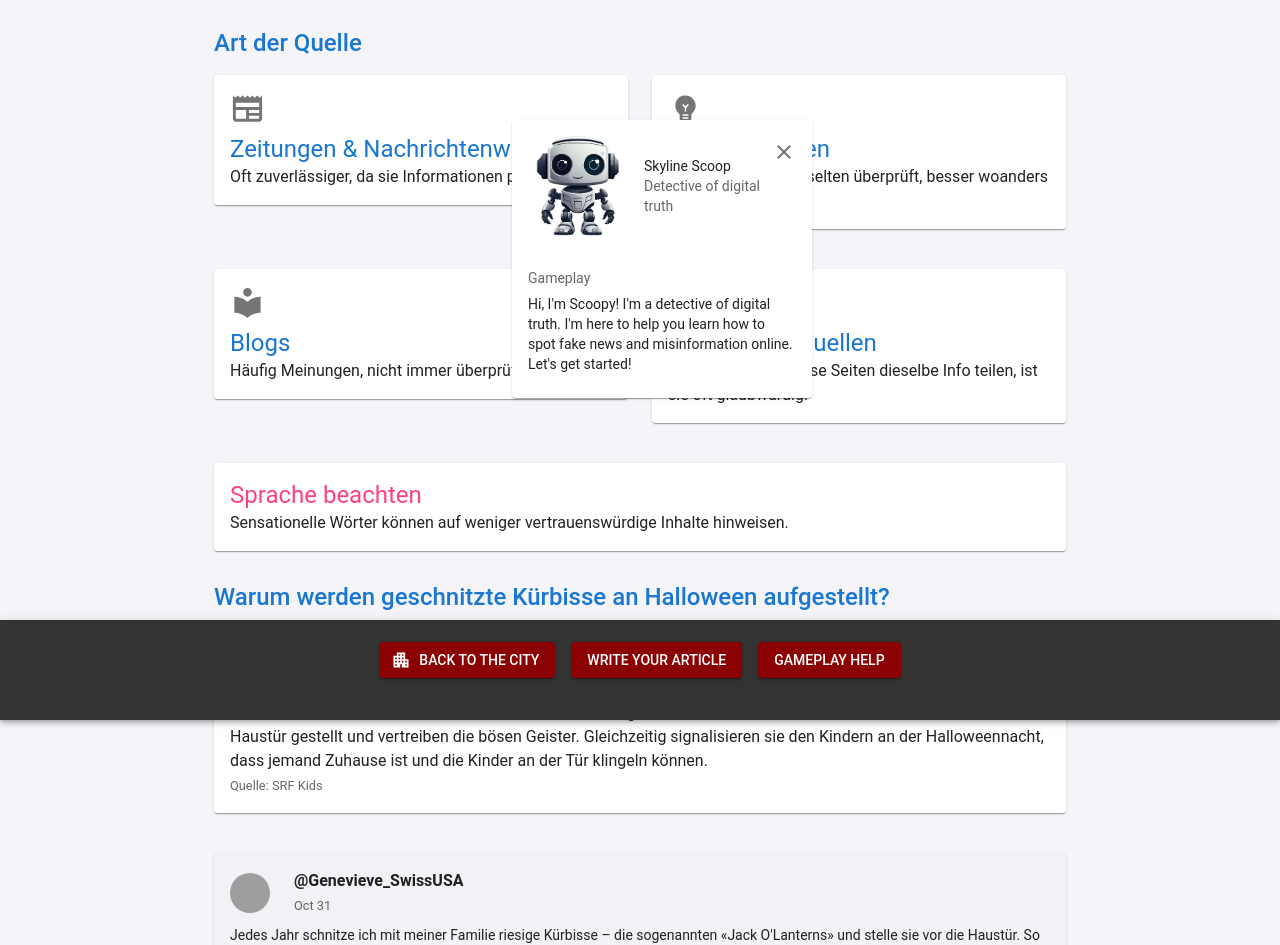
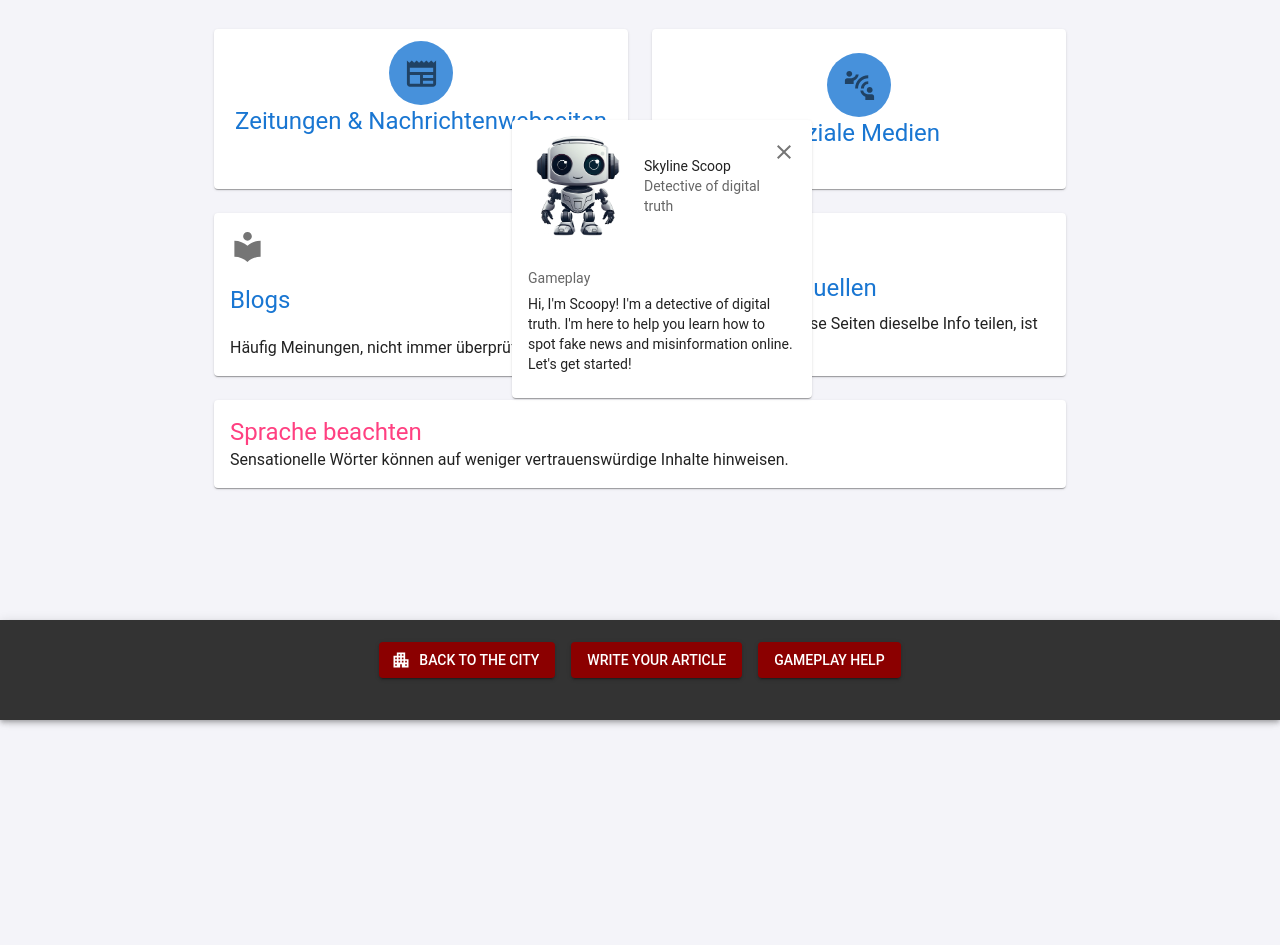
Before and after one commit to yasmineantille/herhack-2024, a React (Create React App) app in the folder srg-challenge/: page /herhack-2024/quote in a window 1280 px wide. Shown: the part 80-1025 px from the top of the page. After the commit the page ends 800 px from the top, so only its background shows below. Built offline with nearby package versions, Linux system fonts and the light colour scheme; grey boxes are pictures that could not be loaded.

Commit message:
adds flippable cards

```diff
--- /dev/null
+++ b/srg-challenge/src/components/FlippableCard/FlippableCard.css
@@ -0,0 +1,35 @@
+.flippable-card {
+    perspective: 1000px;
+    cursor: pointer;
+    width: 100%;
+    height: 100%;
+}
+
+.card-content {
+    display: flex;
+    transition: transform 0.6s;
+    transform-style: preserve-3d;
+}
+
+.flipped .card-content {
+    transform: rotateY(180deg);
+}
+
+.card-front,
+.card-back {
+    width: 100%;
+    height: 100%;
+    display: flex;
+    justify-content: center;
+    align-items: center;
+    flex-direction: column;
+    backface-visibility: hidden;
+}
+
+.card-front {
+    position: absolute;
+}
+
+.card-back {
+    transform: rotateY(180deg);
+}
--- /dev/null
+++ b/srg-challenge/src/components/FlippableCard/FlippableCard.tsx
@@ -0,0 +1,77 @@
+import React, { useState } from 'react';
+import { Box, Typography } from '@mui/material';
+import {Newspaper, LocalLibrary} from '@mui/icons-material';
+import { StyledSourceCard } from '../StyledComponents/StyledComponents';
+import './FlippableCard.css';
+import ConnectWithoutContactIcon from '@mui/icons-material/ConnectWithoutContact';
+
+interface FlippableCardProps {
+    icon: string;
+    title: string;
+    flipsideText: string;
+}
+
+const IconBox: React.FC<{ icon: string }> = ({ icon }) => {
+    const renderIcon = () => {
+        switch (icon) {
+            case 'newspaper':
+                return <Newspaper color="action" fontSize="large" />;
+            case 'connect':
+                return <ConnectWithoutContactIcon color='action' fontSize='large' />;
+            case 'library':
+                return <LocalLibrary color="action" fontSize="large" />;
+            default:
+                return null;
+        }
+    };
+
+    return (
+        <Box
+            sx={{
+                width: 64,
+                height: 64,
+                color: 'white',
+                backgroundColor: 'primary.light',
+                borderRadius: '50%',
+                display: 'flex',
+                justifyContent: 'center',
+                alignItems: 'center',
+            }}
+        >
+            {renderIcon()}
+        </Box>
+    );
+};
+
+const FlippableCard: React.FC<FlippableCardProps> = ({ icon, title, flipsideText }) => {
+    const [isFlipped, setIsFlipped] = useState(false);
+
+    const handleCardClick = () => {
+        setIsFlipped(!isFlipped);
+    };
+
+    return (
+        <StyledSourceCard onClick={handleCardClick} className={`flippable-card ${isFlipped ? 'flipped' : ''}`}>
+            <Box className="card-content">
+                <Box className="card-front">
+                    <Box display="flex" justifyContent="center" >
+                        <IconBox icon={icon} />
+                    </Box>
+                    <Typography variant="h5" color="primary">
+                        {title}
+                    </Typography>
+                </Box>
+                <Box className="card-back">
+                    <Box display="flex" justifyContent="center">
+                        <IconBox icon={icon} />
+                    </Box>
+                    <Typography>
+                        {flipsideText}
+                    </Typography>
+                </Box>
+            </Box>
+        </StyledSourceCard>
+    );
+};
+
+export default FlippableCard;
--- a/srg-challenge/src/components/QuoteBuilding/QuoteBuilding.tsx
+++ b/srg-challenge/src/components/QuoteBuilding/QuoteBuilding.tsx
@@ -1,46 +1,35 @@
 import React from 'react';
-import { Container, Box, Typography, Grid2 } from '@mui/material';
-import { StyledCard, SectionTitle, TweetCard, TweetAvatar } from '../StyledComponents/StyledComponents';
-import { Newspaper, Twitter, EmojiObjects, LocalLibrary, Info } from '@mui/icons-material';
+import { Container, Box, Typography, Grid2 as Grid } from '@mui/material';
+import { StyledSourceCard, SectionTitle, TweetCard, TweetAvatar } from '../StyledComponents/StyledComponents';
+import { EmojiObjects, LocalLibrary, Info } from '@mui/icons-material';
+import FlippableCard from '../FlippableCard/FlippableCard';
+import './QuoteBuilding.css';
 
 const QuoteBuilding = () => {
     return (
         <Container maxWidth="md" sx={{ mt: 5, mb: 5 }}>
-            {/* Page Title */}
             <Typography variant="h3" align="center" color="primary" gutterBottom>
                 Wie erkennt man eine zuverlässige Quelle?
             </Typography>
 
-            {/* Source Types Section */}
             <Box sx={{ my: 4 }}>
-                <SectionTitle variant="h4" gutterBottom>
-                    Art der Quelle
-                </SectionTitle>
-                <Grid2 container spacing={3}>
-                    <Grid2 size={{xs:12, md:6}}>
-                        <StyledCard>
-                            <Newspaper color="action" fontSize="large" />
-                            <Typography variant="h5" color="primary">
-                                Zeitungen & Nachrichtenwebseiten
-                            </Typography>
-                            <Typography>
-                                Oft zuverlässiger, da sie Informationen prüfen.
-                            </Typography>
-                        </StyledCard>
-                    </Grid2>
-                    <Grid2 size={{xs:12, md:6}}>
-                        <StyledCard>
-                            <EmojiObjects color="action" fontSize="large" />
-                            <Typography variant="h5" color="primary">
-                                Soziale Medien
-                            </Typography>
-                            <Typography>
-                                Informationen sind selten überprüft, besser woanders bestätigen.
-                            </Typography>
-                        </StyledCard>
-                    </Grid2>
-                    <Grid2 size={{xs:12, md:6}}>
-                        <StyledCard>
+                <Grid container spacing={3}>
+                    <Grid size={{xs:12, md:6}}>
+                        <FlippableCard
+                            title={'Zeitungen & Nachrichtenwebseiten'}
+                            icon={'newspaper'}
+                            flipsideText={'Oft zuverlässiger, da sie Informationen prüfen.'}
+                        />
+                    </Grid>
+                    <Grid size={{xs:12, md:6}}>
+                        <FlippableCard
+                            title={'Soziale Medien'}
+                            icon={'connect'}
+                            flipsideText={'Informationen sind selten überprüft, besser woanders bestätigen.'}
+                        />
+                    </Grid>
+                    <Grid size={{xs:12, md:6}}>
+                        <StyledSourceCard>
                             <LocalLibrary color="action" fontSize="large" />
                             <Typography variant="h5" color="primary">
                                 Blogs
@@ -48,10 +37,10 @@ const QuoteBuilding = () => {
                             <Typography>
                                 Häufig Meinungen, nicht immer überprüft.
                             </Typography>
-                        </StyledCard>
-                    </Grid2>
-                    <Grid2 size={{xs:12, md:6}}>
-                        <StyledCard>
+                        </StyledSourceCard>
+                    </Grid>
+                    <Grid size={{xs:12, md:6}}>
+                        <StyledSourceCard>
                             <Info color="action" fontSize="large" />
                             <Typography variant="h5" color="primary">
                                 Zusätzliche Quellen
@@ -59,76 +48,19 @@ const QuoteBuilding = () => {
                             <Typography>
                                 Wenn mehrere seriöse Seiten dieselbe Info teilen, ist sie oft glaubwürdig.
                             </Typography>
-                        </StyledCard>
-                    </Grid2>
-                </Grid2>
+                        </StyledSourceCard>
+                    </Grid>
+                </Grid>
                 <Box mt={3}>
-                    <StyledCard>
+                    <StyledSourceCard>
                         <Typography variant="h5" color="secondary">
                             Sprache beachten
                         </Typography>
                         <Typography>
                             Sensationelle Wörter können auf weniger vertrauenswürdige Inhalte hinweisen.
                         </Typography>
-                    </StyledCard>
+                    </StyledSourceCard>
                 </Box>
-            </Box>
-
-            {/* Halloween Tradition Section */}
-            <Box sx={{ my: 4 }}>
-                <SectionTitle variant="h4" gutterBottom>
-                    Warum werden geschnitzte Kürbisse an Halloween aufgestellt?
-                </SectionTitle>
-                <Grid2 container spacing={3}>
-                    <Grid2 size={{xs:12}}>
-                        <StyledCard>
-                            <Typography variant="h6" color="primary">
-                                Erste Quelle
-                            </Typography>
-                            <Typography>
-                                <strong>Genevieve (12)</strong>, die schon seit langer Zeit in der Schweiz lebt, schnitzt mit ihrer amerikanischen Familie jedes Jahr Kürbisse, die mit einer Kerze beleuchtet werden – die sogenannten «Jack O'Lanterns». Sie werden dann vor die Haustür gestellt und vertreiben die bösen Geister. Gleichzeitig signalisieren sie den Kindern an der Halloweennacht, dass jemand Zuhause ist und die Kinder an der Tür klingeln können.
-                            </Typography>
-                            <Typography variant="caption" color="textSecondary">
-                                Quelle: SRF Kids
-                            </Typography>
-                        </StyledCard>
-                    </Grid2>
-
-                    <Grid2 size={{xs:12}}>
-                        {/* Second Source Styled as Tweet */}
-                        <TweetCard>
-                            <Box display="flex" alignItems="center" mb={1}>
-                                <TweetAvatar alt="Genevieve" src="/path/to/avatar.png" />
-                                <Box ml={2}>
-                                    <Typography variant="body1">
-                                        <strong>@Genevieve_SwissUSA</strong>
-                                    </Typography>
-                                    <Typography variant="caption" color="textSecondary">
-                                        Oct 31
-                                    </Typography>
-                                </Box>
-                            </Box>
-                            <Typography variant="body2">
-                                Jedes Jahr schnitze ich mit meiner Familie riesige Kürbisse – die sogenannten «Jack O'Lanterns» und stelle sie vor die Haustür. So wissen die Kinder, dass dort Hexen gibt! 🎃👻 #Halloween #JackOLantern #Tradition
-                            </Typography>
-                            <Twitter color="primary" fontSize="small" />
-                        </TweetCard>
-                    </Grid2>
-
-                    <Grid2 size={{xs:12}}>
-                        <StyledCard>
-                            <Typography variant="h6" color="primary">
-                                Dritte Quelle
-                            </Typography>
-                            <Typography>
-                                Die Amerikaner schnitzen jedes Jahr Kürbisse, die mit einer Kerze beleuchtet werden – die sogenannten «Jack O'Lanterns». Sie werden vor die Haustür gestellt, um die Kinder zu erschrecken und sie davon abzuhalten, zu klingeln.
-                            </Typography>
-                            <Typography variant="caption" color="textSecondary">
-                                Quelle: spookycarvingtips.com
-                            </Typography>
-                        </StyledCard>
-                    </Grid2>
-                </Grid2>
             </Box>
         </Container>
     );
--- a/srg-challenge/src/components/StyledComponents/StyledComponents.ts
+++ b/srg-challenge/src/components/StyledComponents/StyledComponents.ts
@@ -5,6 +5,16 @@ export const StyledCard = styled(Card)(({ theme }) => ({
     padding: theme.spacing(2),
     marginBottom: theme.spacing(2),
     borderRadius: theme.shape.borderRadius,
+}));
+
+export const StyledSourceCard = styled(Card)(({ theme }) => ({
+    padding: theme.spacing(2),
+    marginBottom: theme.spacing(2),
+    borderRadius: theme.shape.borderRadius,
+    display: 'flex',
+    flexDirection: 'column',
+    justifyContent: 'space-between',
+    height: '100%',
 }));
 
 export const SectionTitle = styled(Typography)(({ theme }) => ({
```
Also changed, not shown: srg-challenge/src/components/QuoteBuilding/QuoteBuilding.css (added).
